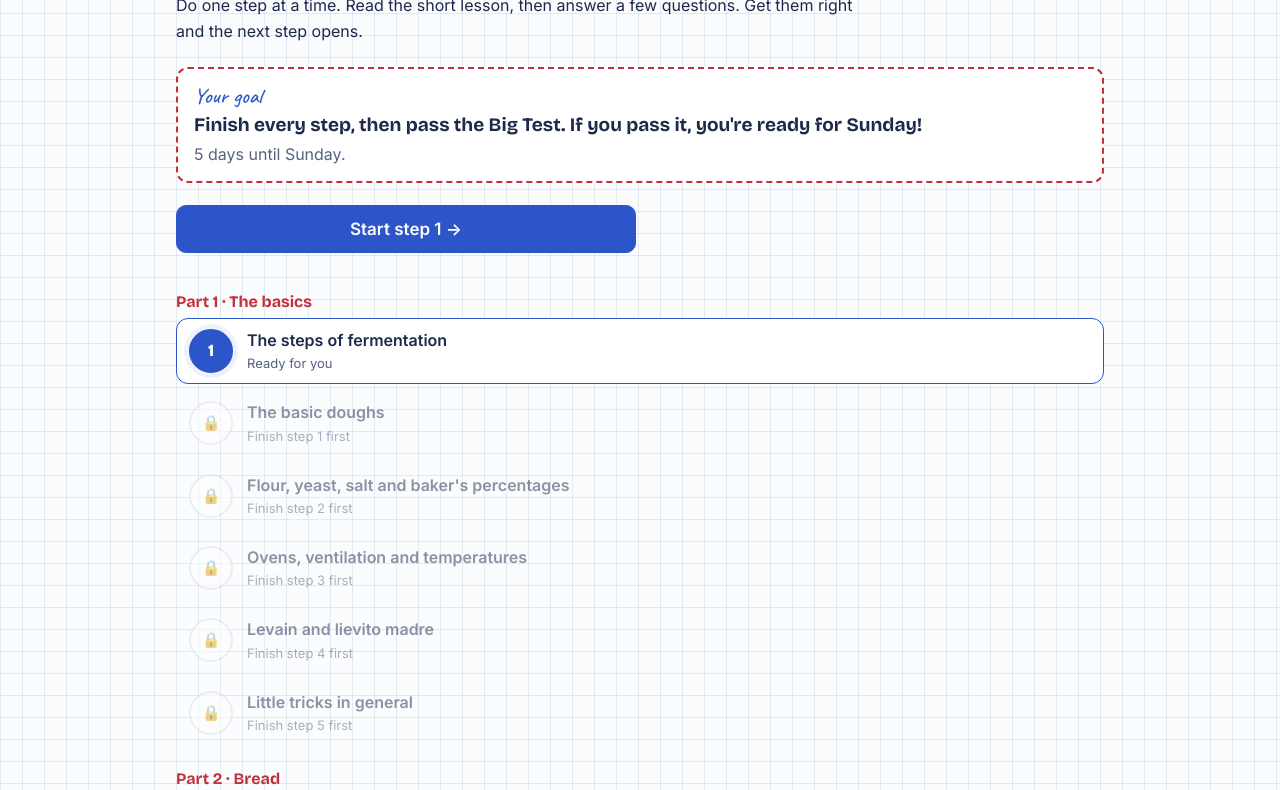
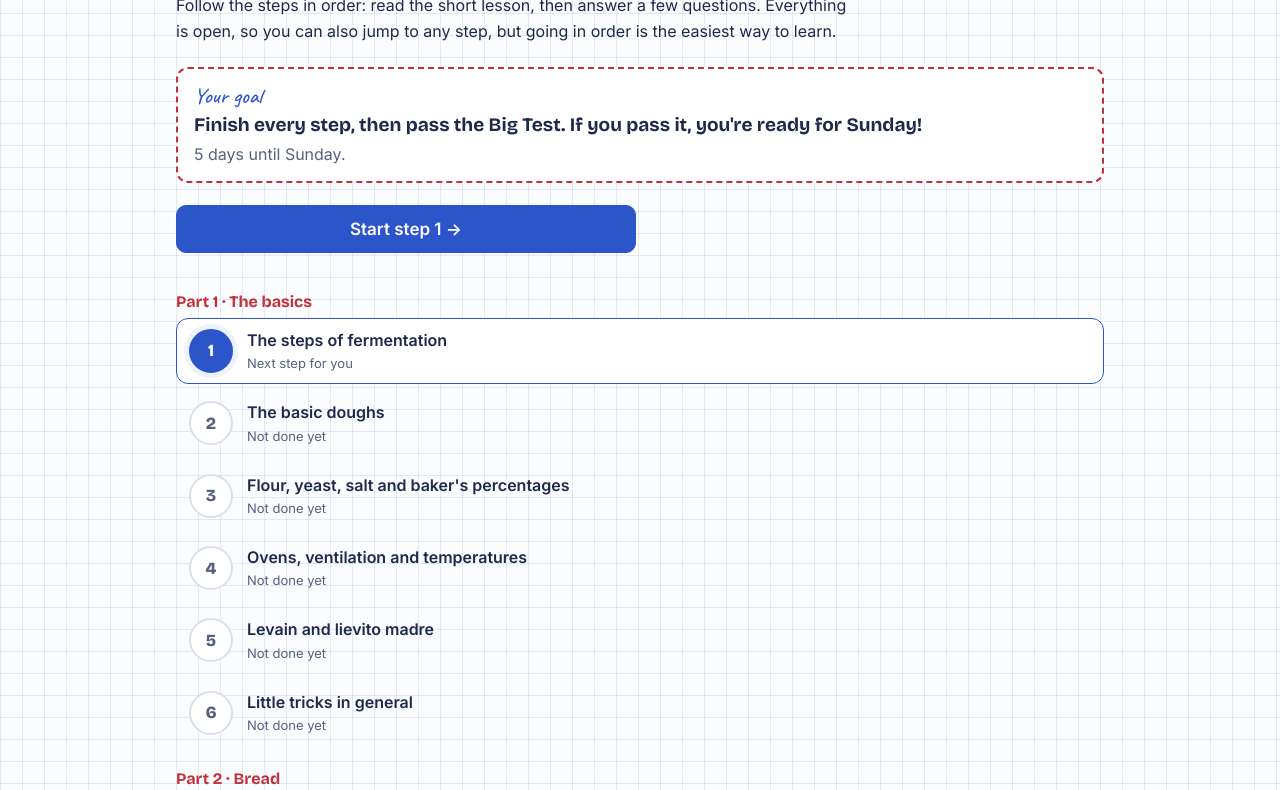
Before and after one commit to Bryan286/Bryan-CV, a plain HTML site: page pastry-app/index.html in a window 1280 px wide. Shown: the part 229-1019 px from the top of the page. Drawn offline with nearby package versions, Linux system fonts and the light colour scheme.

Commit message:
Unlock all steps; keep the guided path as a recommendation
Co-Authored-By: Claude Opus 5.5 <noreply@anthropic.com>
Claude-Session: https://claude.ai/code/session_019mHSF4WT8yfJ4zniqsGnQT

```diff
--- a/pastry-app/index.html
+++ b/pastry-app/index.html
@@ -164,6 +164,7 @@ a.btn{text-decoration:none}
 .node.cur .dot{background:var(--blue);border-color:var(--blue);color:var(--paper);box-shadow:0 0 0 5px var(--chip)}
 .node.done:hover,.node.cur:hover{border-color:var(--blue)}
 .node.lock{opacity:.5}
+.node.todo:hover{border-color:var(--blue)}
 .node.lock .dot{font-size:15px}
 .short{background:var(--card);border:2px solid var(--hi);border-radius:12px;padding:14px 16px;display:grid;gap:10px}
 .endbox{display:grid;gap:8px;justify-items:start;padding:18px 0 0;border-top:2px dashed var(--margin)}
@@ -678,10 +679,10 @@ function save(){try{localStorage.setItem(KEY,JSON.stringify(S))}catch(e){}}
 const app=document.getElementById("app");
 const esc=s=>String(s).replace(/[&<>"]/g,c=>({"&":"&amp;","<":"&lt;",">":"&gt;",'"':"&quot;"}[c]));
 const dots=n=>"●".repeat(n)+"○".repeat(3-n);
-const unlocked=i=>i===0||!!S.passed[STEPS[i-1].id];
+const unlocked=i=>true;
 const doneN=()=>STEPS.filter(s=>S.passed[s.id]).length;
 const allDone=()=>doneN()===STEPS.length;
-const basicsDone=()=>PARTS[0].ids.every(id=>S.passed[id]);
+const basicsDone=()=>true;
 function shuffle(a){a=a.slice();for(let i=a.length-1;i>0;i--){const j=Math.floor(Math.random()*(i+1));[a[i],a[j]]=[a[j],a[i]]}return a}
 function prepQ(q){const idx=shuffle(q[1].map((_,i)=>i));return {t:q[0],opts:idx.map(i=>q[1][i]),ans:idx.indexOf(q[2]),why:q[3]}}
 function sundayText(){const n=(7-new Date().getDay())%7;return n===0?"Sunday is today. You've got this!":n===1?"Sunday is tomorrow.":n+" days until Sunday."}
@@ -689,22 +690,22 @@ function goal(){return S.bigPassed
  ?`<div class="goal win"><span class="hand">You passed the Big Test</span><b>You're ready for Sunday!</b><span class="muted">${sundayText()} Keep reviewing with the flashcards if you like.</span></div>`
  :`<div class="goal"><span class="hand">Your goal</span><b>Finish every step, then pass the Big Test. If you pass it, you're ready for Sunday!</b><span class="muted">${sundayText()}</span></div>`}
 function updProg(){const d=doneN(),t=STEPS.length;document.getElementById("progtxt").textContent=d+" / "+t+" steps";document.getElementById("progbar").style.width=(100*d/t)+"%";
- document.getElementById("nav-extras").textContent=(basicsDone()?"":"🔒 ")+"Extras";document.getElementById("nav-big").textContent=(allDone()?"":"🔒 ")+"Big Test"}
+ }
 
 /* ============ PATH ============ */
 function viewPath(){
  const cur=STEPS.findIndex(s=>!S.passed[s.id]);
- let html=`<section class="view"><div class="intro"><span class="hand">Hello baker!</span><h1>Your path to Sunday</h1><p>Do one step at a time. Read the short lesson, then answer a few questions. Get them right and the next step opens.</p></div>${goal()}`;
+ let html=`<section class="view"><div class="intro"><span class="hand">Hello baker!</span><h1>Your path to Sunday</h1><p>Follow the steps in order: read the short lesson, then answer a few questions. Everything is open, so you can also jump to any step, but going in order is the easiest way to learn.</p></div>${goal()}`;
  if(cur>=0)html+=`<a class="btn primary big" href="#s-${STEPS[cur].id}">${cur===0?"Start step 1":"Continue: step "+(cur+1)+" · "+esc(STEPS[cur].title)} →</a>`;
  else html+=`<a class="btn primary big" href="#big">${S.bigPassed?"Take the Big Test again":"Take the Big Test"} →</a>`;
  html+=`<div class="path">`;
  PARTS.forEach(p=>{html+=`<h3 class="parth">${esc(p.title)}</h3>`;
   p.ids.forEach(id=>{const i=STEPS.findIndex(s=>s.id===id),st=STEPS[i],done=S.passed[id],open=unlocked(i);
-   const cls=done?"done":open?"cur":"lock";
-   const inner=`<span class="dot">${done?"✓":open?i+1:"🔒"}</span><span class="nt"><b>${esc(st.title)}</b><small>${done?"Done · tap to review":open?"Ready for you":"Finish step "+i+" first"}</small></span>`;
-   html+=open?`<a class="node ${cls}" href="#s-${id}">${inner}</a>`:`<div class="node lock" aria-disabled="true">${inner}</div>`});});
- const bigOpen=allDone();
- html+=`<h3 class="parth">Final</h3>${bigOpen?`<a class="node cur bigs" href="#big">`:`<div class="node lock bigs">`}<span class="dot">${S.bigPassed?"★":bigOpen?"★":"🔒"}</span><span class="nt"><b>The Big Test</b><small>${BIG_N} questions · ${BIG_PASS} right to pass · then you're ready for Sunday</small></span>${bigOpen?"</a>":"</div>"}</div>`;
+   const cls=done?"done":i===cur?"cur":"todo";
+   const inner=`<span class="dot">${done?"✓":i+1}</span><span class="nt"><b>${esc(st.title)}</b><small>${done?"Done · tap to review":i===cur?"Next step for you":"Not done yet"}</small></span>`;
+   html+=`<a class="node ${cls}" href="#s-${id}">${inner}</a>`});});
+ const bigOpen=true;
+ html+=`<h3 class="parth">Final</h3>${bigOpen?`<a class="node cur bigs" href="#big">`:`<div class="node lock bigs">`}<span class="dot">★</span><span class="nt"><b>The Big Test</b><small>${BIG_N} questions · ${BIG_PASS} right to pass · then you're ready for Sunday</small></span>${bigOpen?"</a>":"</div>"}</div>`;
  html+=`<div class="row" style="margin-top:20px">${resetBtn()}</div></section>`;
  return html;
 }
@@ -748,7 +749,7 @@ function viewLesson(st,i){
  if(st.kind==="t"){const all=TRIAL.every((_,k)=>S.trial[k]);
   btn=S.passed[st.id]?`<p class="good-msg">✓ Step done. The Big Test is open.</p><a class="btn primary big" href="#big">Go to the Big Test →</a>`
    :all?`<button class="btn primary big" data-finish="${st.id}">I'm ready. Finish this step →</button>`:`<button class="btn big" disabled>Tick all ${TRIAL.length} to finish this step</button>`}
- else btn=`<a class="btn primary big" href="#c-${st.id}">${S.passed[st.id]?"Answer the questions again":"I've read it. Ask me the questions"} →</a><p class="muted">${CHECKS[st.id].length} questions. Get them all right to unlock the next step.</p>`;
+ else btn=`<a class="btn primary big" href="#c-${st.id}">${S.passed[st.id]?"Answer the questions again":"I've read it. Ask me the questions"} →</a><p class="muted">${CHECKS[st.id].length} questions. Get them all right to complete this step.</p>`;
  return `<section class="view detail"><a class="back" href="#path">← My path</a><div class="stepbar"><span class="label">${esc(st.part)} · Step ${i+1} of ${STEPS.length}</span></div>${body}<div class="endbox">${btn}</div></section>`;
 }
 
@@ -760,7 +761,7 @@ function viewCheck(st,i){
   if(!C.saved){S.passed[st.id]=true;save();C.saved=true}
   const nx=STEPS[i+1];
   return `<section class="view"><div class="celebrate"><span class="hand">${C.mist===0?"Perfect, all right first time!":"Well done, you got there!"}</span><h1>Step ${i+1} done</h1>
-  <p>${nx?`Step ${i+2} is now open: <b>${esc(nx.title)}</b>.`:"Every step is done."}</p></div>${goal()}
+  <p>${nx?`Next up, step ${i+2}: <b>${esc(nx.title)}</b>.`:"That was the last step."}</p></div>${goal()}
   <div class="row">${nx?`<a class="btn primary big" href="#s-${nx.id}">Next step →</a>`:`<a class="btn primary big" href="#big">Take the Big Test →</a>`}<a class="btn" href="#path">Back to my path</a></div></section>`}
  const q=C.qs[C.queue[0]],p=C.picked,total=C.qs.length,okN=total-C.queue.length;
  return `<section class="view"><a class="back" href="#s-${st.id}">← Read the lesson again</a>
@@ -774,9 +775,9 @@ let B=null;
 function newBig(){const pool=[...Object.values(CHECKS).flat(),...QUIZ];B={qs:shuffle(pool).slice(0,BIG_N).map(prepQ),i:0,score:0,picked:null,missed:[],started:false}}
 function confetti(){const cols=["var(--red)","var(--blue)","var(--ok)","var(--hi)"];let s="";for(let k=0;k<44;k++)s+=`<i style="left:${Math.random()*100}%;background:${cols[k%4]};animation-delay:${(Math.random()*1.2).toFixed(2)}s;animation-duration:${(2.2+Math.random()*1.6).toFixed(2)}s"></i>`;return `<div class="confetti" aria-hidden="true">${s}</div>`}
 function viewBig(){
- if(!allDone())return `<section class="view"><div class="celebrate"><span class="dot lockbig">🔒</span><h1>The Big Test is locked</h1><p>Finish all ${STEPS.length} steps first. You've done ${doneN()}.</p></div>${goal()}<a class="btn primary big" href="#path">Go to my path →</a></section>`;
+
  if(!B)newBig();
- if(!B.started)return `<section class="view"><div class="celebrate"><span class="hand">The last step</span><h1>The Big Test</h1><p>${BIG_N} questions from everything you learned. Get <b>${BIG_PASS} or more</b> right and you're ready for Sunday. You can try as many times as you want.</p></div><button class="btn primary big" data-bstart="1">Start the Big Test →</button></section>`;
+ if(!B.started)return `<section class="view"><div class="celebrate"><span class="hand">The last step</span><h1>The Big Test</h1><p>${BIG_N} questions from everything you learned. Get <b>${BIG_PASS} or more</b> right and you're ready for Sunday. You can try as many times as you want.</p>${allDone()?"":`<p class="note">Tip: you've done ${doneN()} of ${STEPS.length} steps. The test is easier after all the steps, but you can try it now to see where you are.</p>`}</div><button class="btn primary big" data-bstart="1">Start the Big Test →</button></section>`;
  if(B.i>=B.qs.length){
   const pass=B.score>=BIG_PASS;
   if(!B.saved){B.saved=true;if(S.bigBest===null||B.score>S.bigBest)S.bigBest=B.score;if(pass)S.bigPassed=true;save();updProg()}
```
